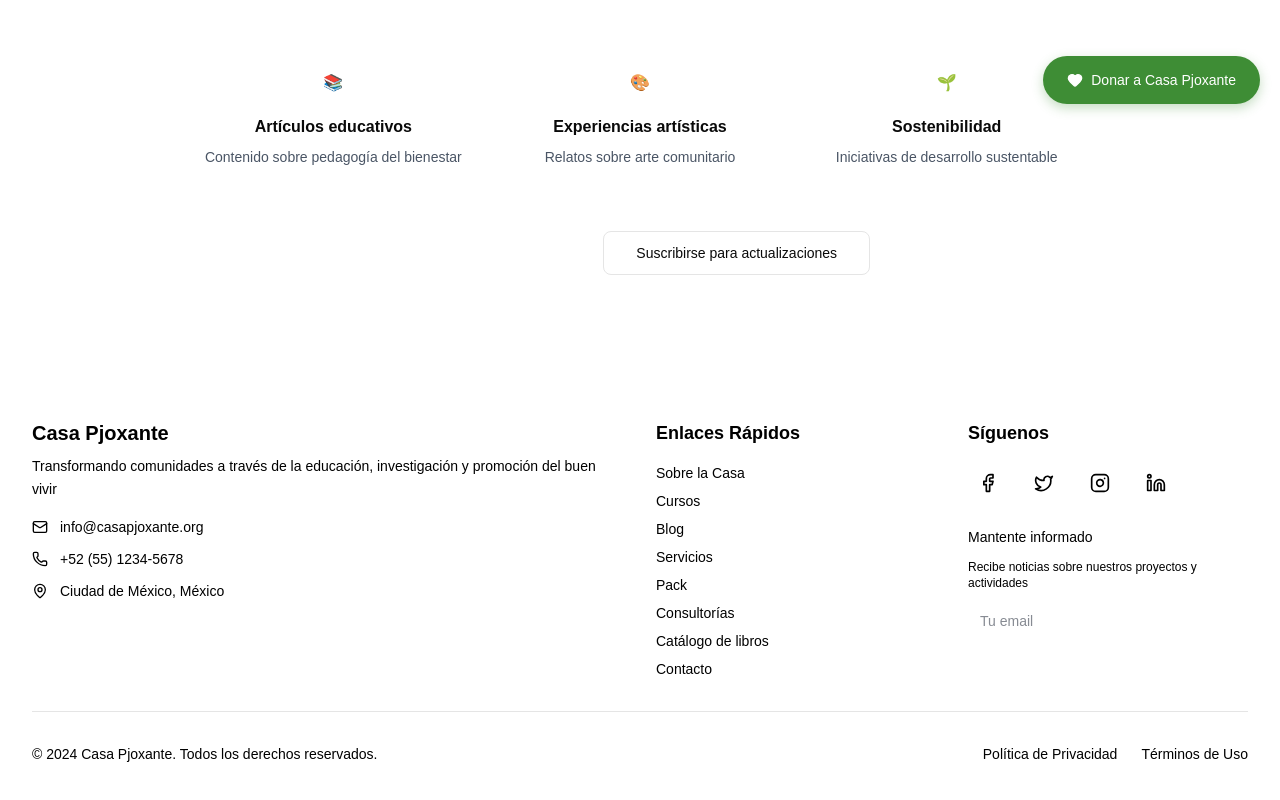
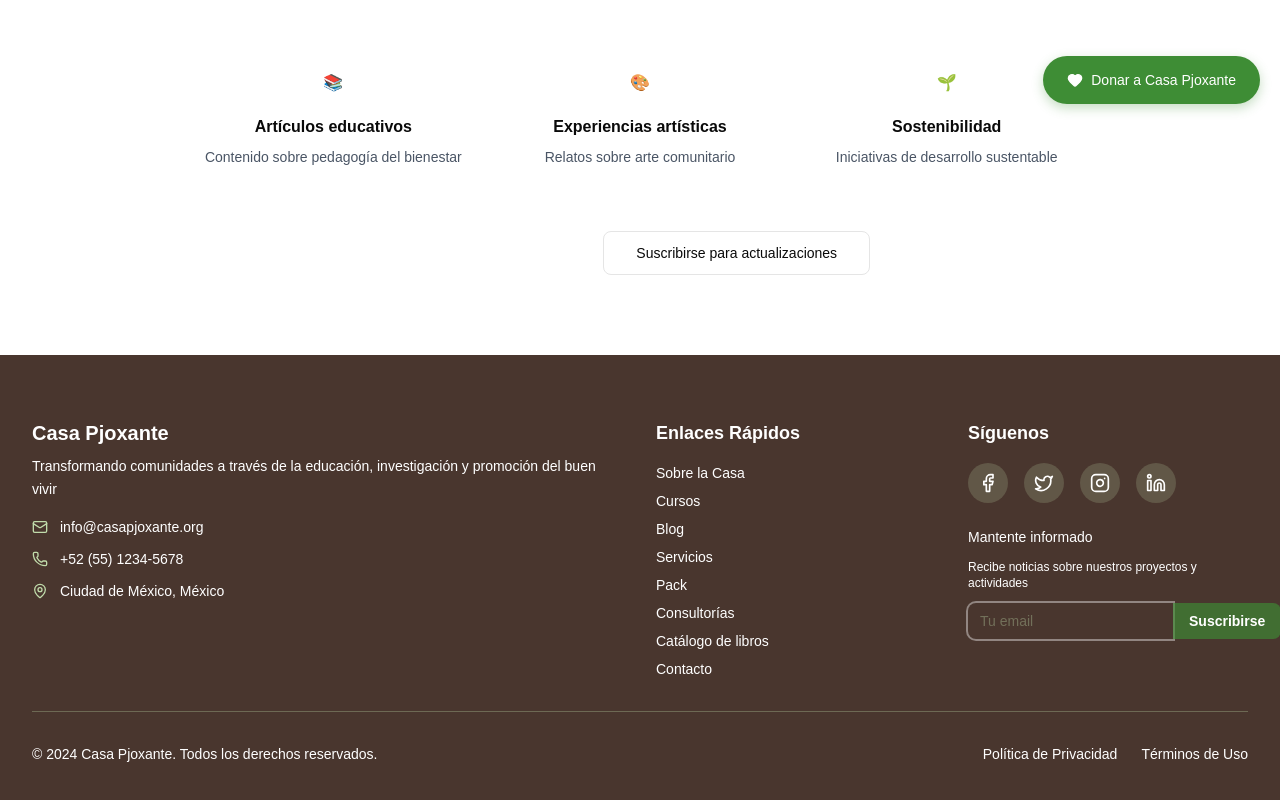
Before and after one commit to gaboggawewe/Casa-Pjoxante, a Next.js app in the folder casa-pjoxante/: page /blog in a window 1280 px wide. Shown: the part 676-1476 px from the top of the page. Built offline with nearby package versions, Linux system fonts and the light colour scheme; a web font is replaced by a local one.

Commit message:
Cambios en about-section.tsx y cambios en footer.tsx

```diff
--- a/casa-pjoxante/components/sections/about-section.tsx
+++ b/casa-pjoxante/components/sections/about-section.tsx
@@ -97,7 +97,7 @@ const AboutSection = React.forwardRef<HTMLElement, AboutSectionProps>(
         <div className="mt-20">
           <div className="text-center mb-12">
             <h3 className={cn(
-              "font-bold text-pjoxante-green font-cerco mb-4",
+              "font-bold text-pjoxante-primary font-cerco mb-4",
               COMPONENT_SIZES.section.title
             )}>
               Nuestros Valores
@@ -114,12 +114,17 @@ const AboutSection = React.forwardRef<HTMLElement, AboutSectionProps>(
             {values.map((value, index) => {
               const IconComponent = value.icon
               return (
-                <Card key={index} className="group hover:shadow-lg transition-all duration-300 border-pjoxante-green-light/50 hover:border-pjoxante-green">
+                <Card key={index} className="group hover:shadow-lg transition-all duration-300 border-[#C1DCAB]/50
+                                            hover:border-[#3E8D35] hover:scale-100
+                                            hover:-translate-y-2
+                                            transform"
+                >
                   <CardContent className="p-6 text-center space-y-4">
-                    <div className="mx-auto w-16 h-16 bg-pjoxante-green-light rounded-full flex items-center justify-center group-hover:bg-pjoxante-green group-hover:text-white transition-colors duration-300">
-                      <IconComponent className="h-8 w-8 text-pjoxante-green group-hover:text-white" />
+                    <div className="mx-auto w-16 h-16 bg-[#C1DCAB] rounded-full flex items-center justify-center transition-all duration-300 transform group-hover:scale-110
+                                    group-hover:bg-[#3E8D35] group-hover:text-white">
+                      <IconComponent className="h-8 w-8 text-[#3E8D35] group-hover:text-white" />
                     </div>
-                    <h4 className="font-semibold text-lg text-pjoxante-green font-cerco">
+                    <h4 className="font-semibold text-lg text-pjoxante-primary font-cerco">
                       {value.title}
                     </h4>
                     <p className="text-gray-600 text-sm font-century leading-relaxed">
--- a/casa-pjoxante/components/ui/footer.tsx
+++ b/casa-pjoxante/components/ui/footer.tsx
@@ -21,14 +21,14 @@ const Footer = React.forwardRef<HTMLElement, FooterProps>(
     }
 
     return (
-      <footer ref={ref} className={cn("bg-pjoxante-green text-black", className)}>
+      <footer ref={ref} className={cn("bg-[#49362E] text-white", className)}>
         <SectionContainer padding="lg">
           <div className="grid md:grid-cols-2 lg:grid-cols-4 gap-8">
             {/* Company Info */}
             <div className="lg:col-span-2 space-y-4">
               <div>
-                <h3 className="font-bold text-xl font-cerco mb-2">Casa Pjoxante</h3>
-                <p className="text-pjoxante-green-light text-sm leading-relaxed font-century">
+                <h3 className="font-bold text-xl text-white font-cerco mb-2">Casa Pjoxante</h3>
+                <p className="text-white text-sm leading-relaxed font-century">
                   {CONTACT_INFO.description}
                 </p>
               </div>
@@ -36,7 +36,7 @@ const Footer = React.forwardRef<HTMLElement, FooterProps>(
               {/* Contact Info */}
               <div className="space-y-3">
                 <div className="flex items-center gap-3 text-sm">
-                  <Mail className="h-4 w-4 flex-shrink-0" />
+                  <Mail className="h-4 w-4 flex-shrink-0 text-[#C1DCAB]" />
                   <a
                     href={`mailto:${CONTACT_INFO.email}`}
                     className="hover:text-pjoxante-green-light transition-colors"
@@ -45,7 +45,7 @@ const Footer = React.forwardRef<HTMLElement, FooterProps>(
                   </a>
                 </div>
                 <div className="flex items-center gap-3 text-sm">
-                  <Phone className="h-4 w-4 flex-shrink-0" />
+                  <Phone className="h-4 w-4 flex-shrink-0 text-[#C1DCAB]" />
                   <a
                     href={`tel:${CONTACT_INFO.phone}`}
                     className="hover:text-pjoxante-green-light transition-colors"
@@ -54,7 +54,7 @@ const Footer = React.forwardRef<HTMLElement, FooterProps>(
                   </a>
                 </div>
                 <div className="flex items-center gap-3 text-sm">
-                  <MapPin className="h-4 w-4 flex-shrink-0" />
+                  <MapPin className="h-4 w-4 flex-shrink-0 text-[#C1DCAB]" />
                   <span>{CONTACT_INFO.location}</span>
                 </div>
               </div>
@@ -68,7 +68,7 @@ const Footer = React.forwardRef<HTMLElement, FooterProps>(
                   <Link
                     key={item.label}
                     href={item.href}
-                    className="text-sm text-pjoxante-green-light hover:text-white transition-colors font-century"
+                    className="text-sm text-pjoxante-green-light hover:text-[#C1DCAB] hover:underline transition-colors font-century"
                   >
                     {item.label}
                   </Link>
@@ -88,7 +88,7 @@ const Footer = React.forwardRef<HTMLElement, FooterProps>(
                       href={url}
                       target="_blank"
                       rel="noopener noreferrer"
-                      className="w-10 h-10 bg-pjoxante-green-light/20 rounded-full flex items-center justify-center hover:bg-white hover:text-pjoxante-green transition-all duration-300"
+                      className="w-10 h-10 bg-[#C1DCAB]/20 rounded-full flex items-center justify-center hover:bg-white hover:text-[#8C6853] transition-all duration-300"
                       aria-label={`Síguenos en ${platform}`}
                     >
                       <IconComponent className="h-5 w-5" />
@@ -107,11 +107,11 @@ const Footer = React.forwardRef<HTMLElement, FooterProps>(
                   <input
                     type="email"
                     placeholder="Tu email"
-                    className="flex-1 px-3 py-2 text-sm text-gray-900 rounded-l-md border-0 focus:ring-2 focus:ring-white focus:outline-none"
+                    className="flex-1 px-3 py-2 text-sm text-[#C1DCAB]/70 rounded-l-md border-0 ring-2 ring-white/40 focus:ring-2 focus:ring-white focus:outline-none"
                   />
                   <button
                     type="submit"
-                    className="px-4 py-2 bg-pjoxante-brown-light hover:bg-pjoxante-brown-medium text-white text-sm rounded-r-md transition-colors"
+                    className="px-4 py-2 bg-[#3E8D35]/65 hover:bg-[#3E8D35] text-white font-bold text-sm rounded-r-md transition-colors"
                   >
                     Suscribirse
                   </button>
@@ -121,7 +121,7 @@ const Footer = React.forwardRef<HTMLElement, FooterProps>(
           </div>
 
           {/* Bottom Bar */}
-          <div className="border-t border-pjoxante-green-light/30 mt-8 pt-8 flex flex-col md:flex-row justify-between items-center text-sm text-pjoxante-green-light">
+          <div className="border-t border-[#C1DCAB]/30 mt-8 pt-8 flex flex-col md:flex-row justify-between items-center text-sm text-pjoxante-green-light">
             <div className="font-century">
               © 2024 Casa Pjoxante. Todos los derechos reservados.
             </div>
--- a/casa-pjoxante/tailwind.config.js
+++ b/casa-pjoxante/tailwind.config.js
@@ -40,6 +40,7 @@ module.exports = {
           'purple': '#523089',
           'lilac': '#9474B2',
         },
+
         border: "hsl(var(--border))",
         input: "hsl(var(--input))",
         ring: "hsl(var(--ring))",
```
